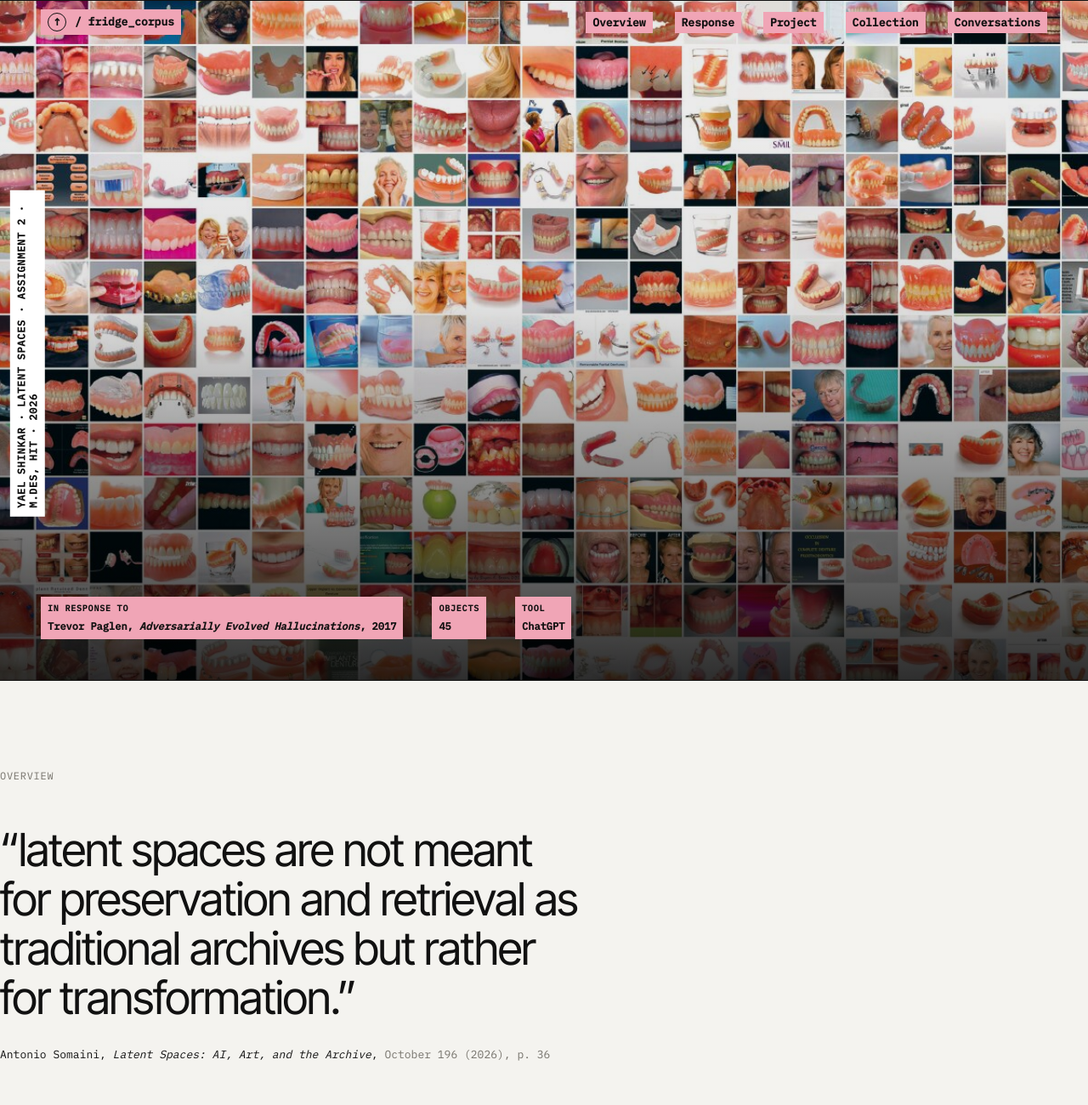
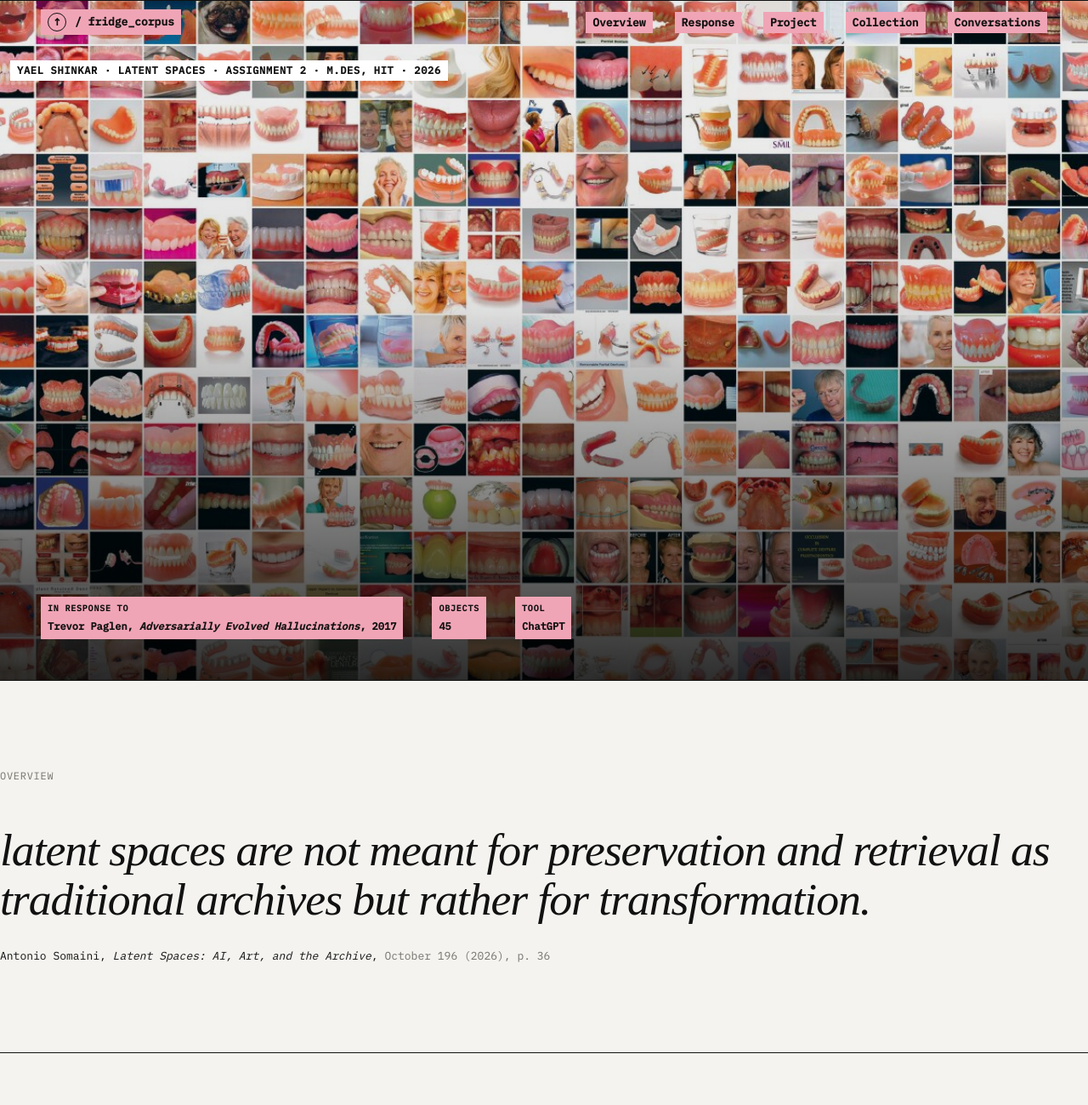
Before and after one commit to eaylis-ai/YaelShinkar_Latent.Space, a plain HTML site: page index.html in a window 1280 px wide. Shown: the top 1300 px of the page at 85% size. Drawn offline with Linux system fonts and the light colour scheme.

Commit message:
Update index.html

```diff
--- a/index.html
+++ b/index.html
@@ -56,7 +56,7 @@
   .opening>img{position:absolute;inset:0;width:100%;height:100%;object-fit:cover}
   .opening::after{content:"";position:absolute;inset:0;background:linear-gradient(180deg,rgba(0,0,0,.08) 20%,rgba(0,0,0,.12) 45%,rgba(0,0,0,.82) 100%)}
   .opening-copy{position:absolute;z-index:2;left:clamp(20px,4vw,48px);right:clamp(20px,4vw,48px);bottom:clamp(28px,6vh,72px)}
-  .opening-label{position:absolute;z-index:10;top:52%;left:12px;transform:translateY(-50%) rotate(180deg);writing-mode:vertical-rl;text-orientation:mixed;background:#fff;color:#111;font-family:var(--mono);font-size:12px;line-height:1.2;font-weight:700;letter-spacing:.06em;text-transform:uppercase;padding:10px 6px}
+  .opening-label{position:absolute;z-index:10;top:70px;left:12px;transform:none;writing-mode:horizontal-tb;text-orientation:mixed;background:#fff;color:#111;font-family:var(--mono);font-size:12px;line-height:1.2;font-weight:700;letter-spacing:.06em;text-transform:uppercase;white-space:nowrap;padding:5px 8px}
   .opening-copy .label{color:#111;background:#f0a5b6;padding:5px 8px;width:max-content;margin-bottom:clamp(18px,3vh,32px)}
   .opening-copy h1{font-family:var(--display);font-weight:500;font-size:clamp(54px,9vw,124px);line-height:.88;letter-spacing:-.045em}
   .opening-copy h2{font-family:var(--display);font-weight:400;font-size:clamp(24px,3.5vw,48px);line-height:1.04;letter-spacing:-.025em;margin-top:16px}
@@ -80,8 +80,7 @@
   .caption{font-family:var(--mono);font-size:12px;color:var(--muted);padding:12px 0}
 
   /* overview */
-  .quote{font-family:var(--display);font-weight:400;font-size:clamp(30px,4.2vw,60px);line-height:1.08;letter-spacing:-.025em;max-width:22ch}
-  .quote::before{content:"“"} .quote::after{content:"”"}
+  .quote{font-family:"Times New Roman",Times,serif;font-weight:400;font-style:italic;font-size:clamp(30px,4.2vw,60px);line-height:1.08;letter-spacing:-.02em;width:100%;max-width:none;margin:0}
   .attr{margin-top:28px;font-family:var(--mono);font-size:13px}
   .attr span{color:var(--muted)}
   @media(max-width:900px){.original{grid-template-columns:1fr}}
```
